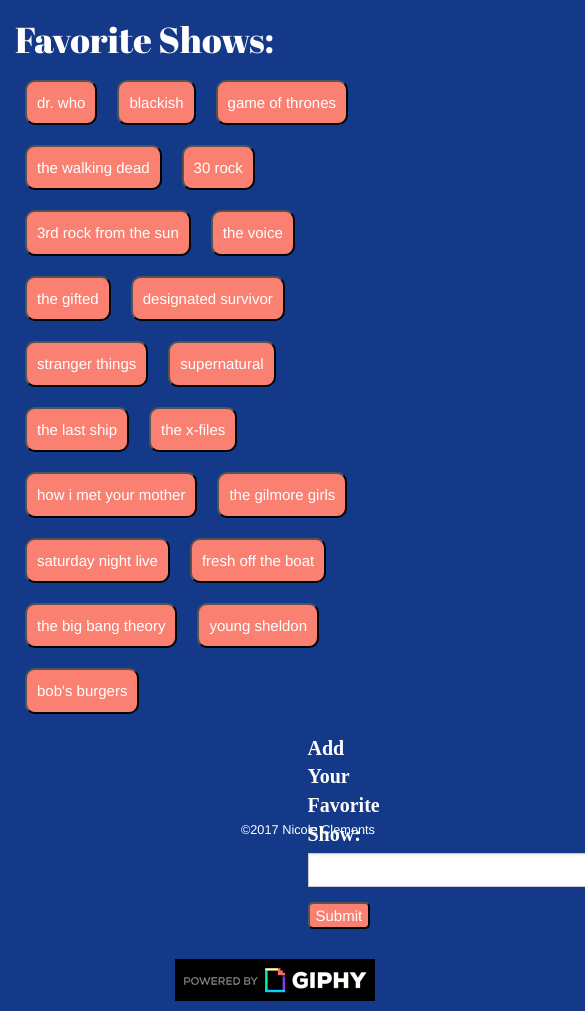
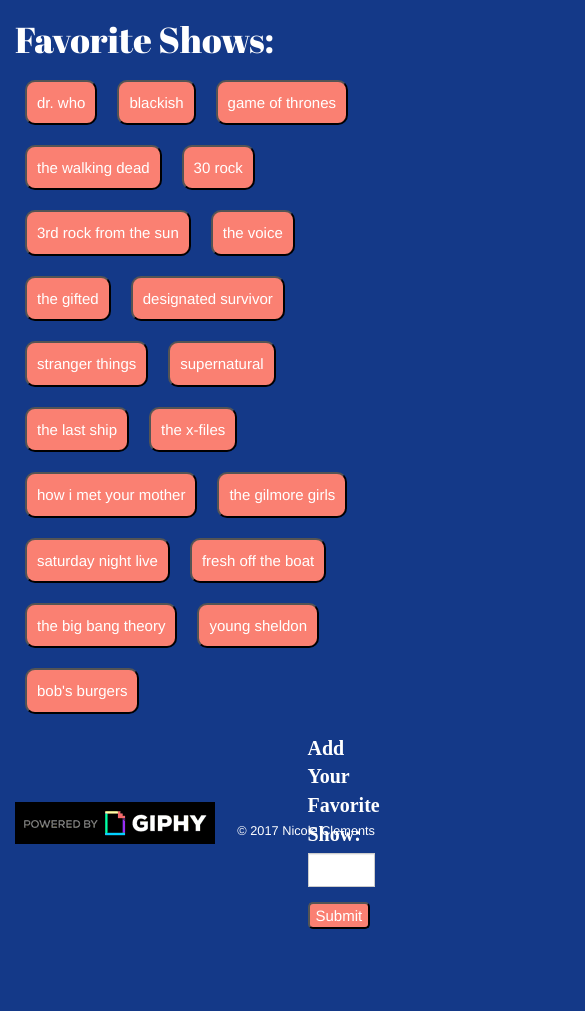
Before and after one commit to NKClem/TV_Show_Gifs, a plain HTML site: page index.html in a window 390 px wide. Shown: the top 1011 px of the page, 585 px wide, since content can reach past the window. After the commit the page ends 939 px from the top, so only its background shows below. Drawn offline with nearby package versions, Linux system fonts and the light colour scheme; a web font is replaced by a local one.

Commit message:
corrected footer and form to accommodate mobile responsiveness

```diff
--- a/assets/css/style.css
+++ b/assets/css/style.css
@@ -18,7 +18,7 @@ label {
 }
 
 #new-show {
-	width: 450px;
+	width: 100%;
 }
 
 .style-buttons {
@@ -40,15 +40,21 @@ label {
 	margin: 10px;
 }
 
-.giphy-logo {
+#giphy-logo {
 	margin-top: 30px;
+	float: left;
+}
+
+#copyright {
+	float: right;
+	padding-top: 50px;
 }
 
 .footer {
-	position: absolute;
+	overflow: auto;
+	position: fixed;
+	left: 0;
 	bottom: 0;
 	width: 100%;
-	height: 30px;
-	line-height: 30px;
-	text-align: right;
+	color: white;
 }
--- a/index.html
+++ b/index.html
@@ -30,7 +30,7 @@
 			<div class="col-xs-9 col-s-9 col-md-9">
 				<div id="images-dump"></div>
 			</div>
-			<div class="col-xs-3 col-s-3 col-md-3">
+			<div class="col-xs-3 col-s-3 col-md-3 pull-right">
 				<form>
 					<div class="form-group">
 						<label for="form">Add Your Favorite Show:</label>
@@ -39,13 +39,14 @@
 						</div>
 						<input id="add-show" type="submit" value="Submit">
 				</form>
-				<img class="pull-right giphy-logo" src="assets/images/PoweredBy_200_Horizontal_Light-Backgrounds_With_Logo.gif" alt="Giphy Logo">
+
 			</div>
 		</div>
 	</div>
 	<footer class="footer">
 		<div class="container-fluid">
-			<small>&copy2017 Nicole Clements</small>
+			<img id="giphy-logo" src="assets/images/PoweredBy_200_Horizontal_Light-Backgrounds_With_Logo.gif" alt="Giphy Logo">
+			<small id="copyright">&copy 2017 Nicole Clements</small>
 		</div>
 	</footer>
 </body>
```
